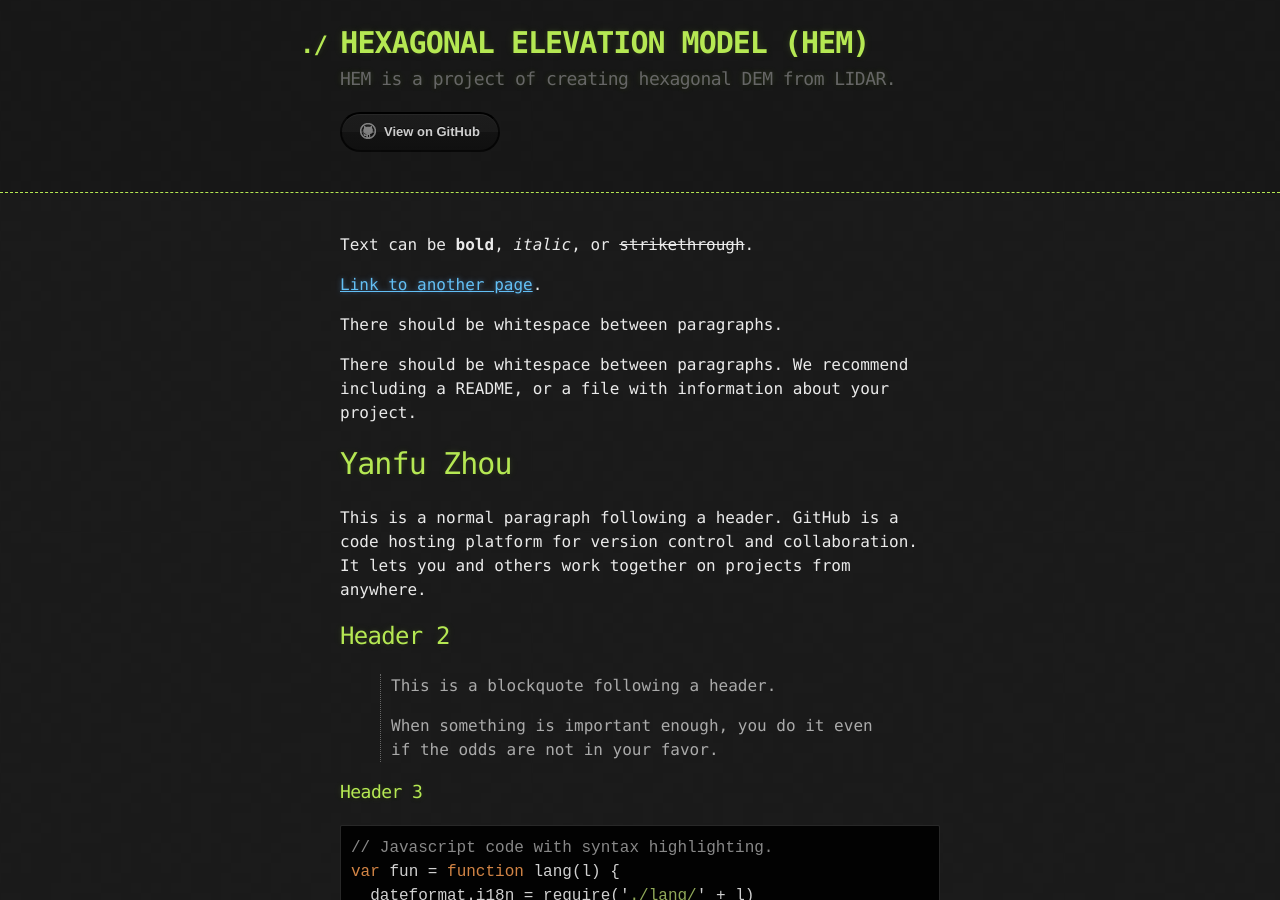
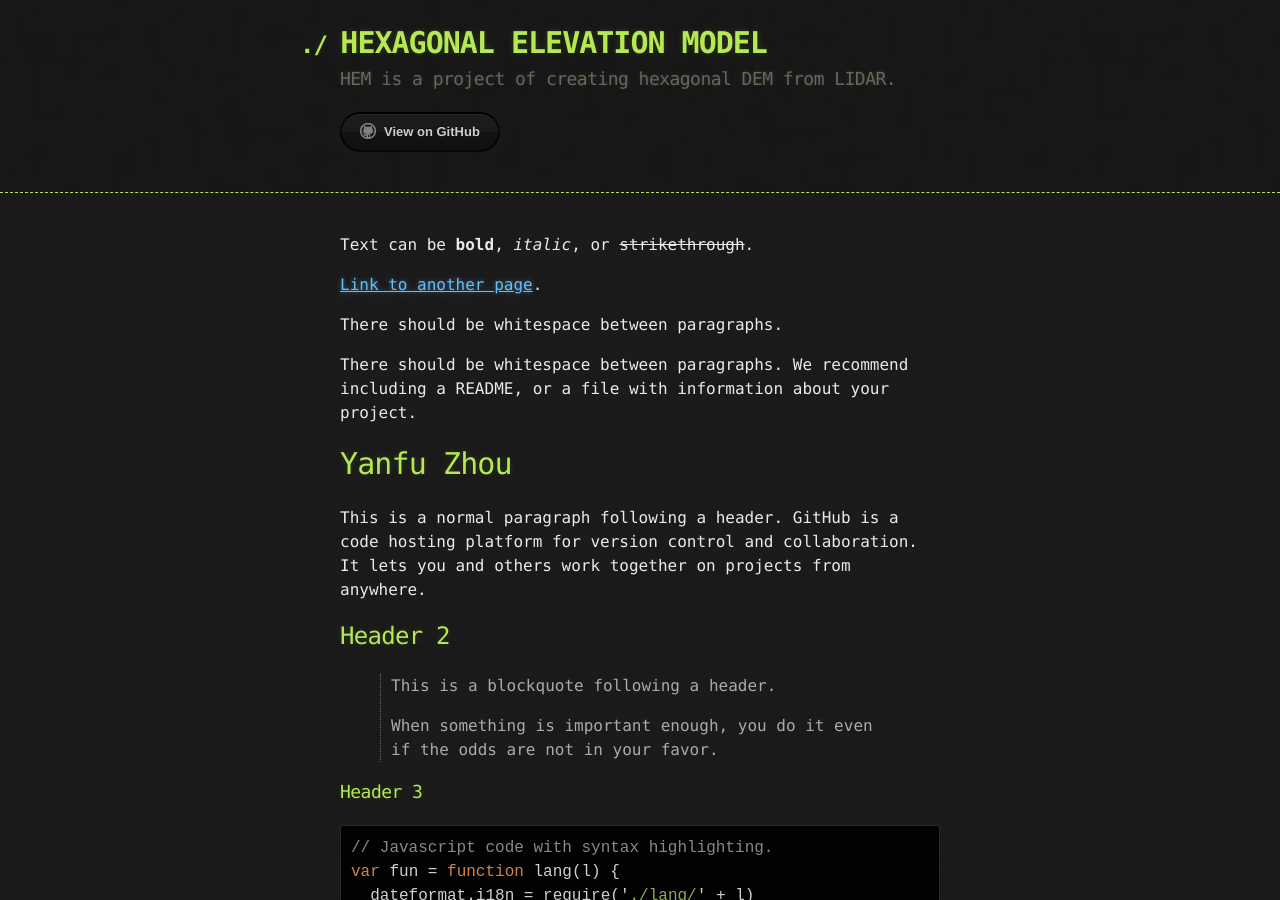
Before and after one commit to yanfuzhou/yanfuzhou.github.io, a Jekyll site: the page built from index.md, in a window 1280 px wide and 900 px high. Built offline with Jekyll 4.4.1, drawn with Linux system fonts in a browser that asks for light colours.

Commit message:
Update link
Na

```diff
--- a/_config.yml
+++ b/_config.yml
@@ -1,4 +1,4 @@
-title: HEXAGONAL ELEVATION MODEL (HEM)
+title: HEXAGONAL ELEVATION MODEL
 description: HEM is a project of creating hexagonal DEM from LIDAR.
 show_downloads: False
 google_analytics:
--- a/_layouts/yanfu.html
+++ b/_layouts/yanfu.html
@@ -19,7 +19,7 @@
             <a href="{{ site.github.zip_url }}" class="btn">Download as .zip</a>
             <a href="{{ site.github.tar_url }}" class="btn">Download as .tar.gz</a>
           {% endif %}
-          <a href="{{ site.github.repository_url }}" class="btn btn-github"><span class="icon"></span>View on GitHub</a>
+          <a href="https://github.com/yanfuzhou/hexfly_dtm" class="btn btn-github"><span class="icon"></span>View on GitHub</a>
         </section>
       </div>
     </header>
```
